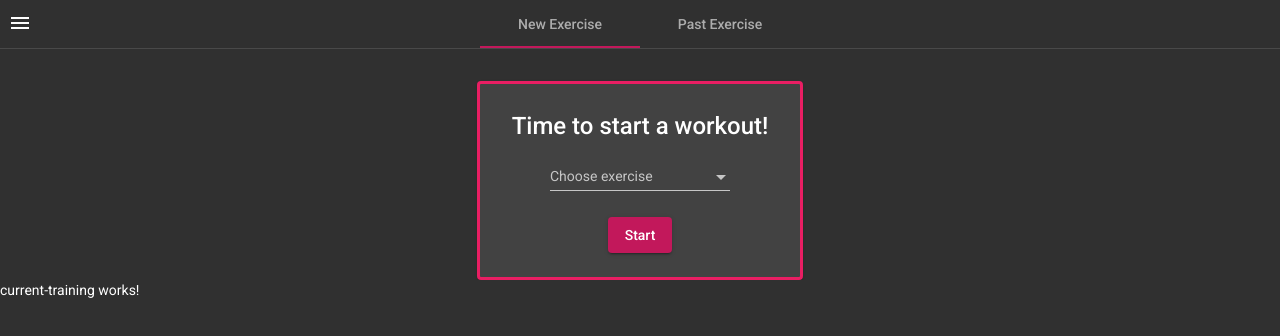
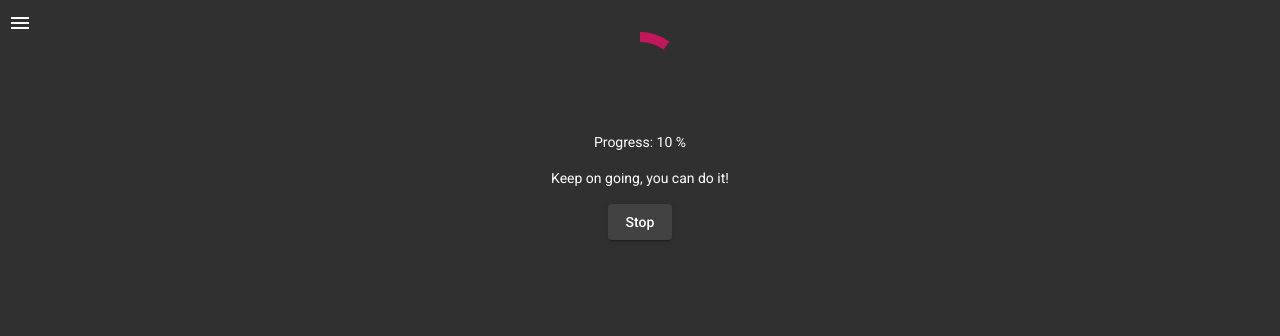
Before and after one commit to stepn1k/fitnessTracker, an Angular app: page /training in a window 1280 px wide. Both pictures are taken after a click on the button "Start". Shown: the top 336 px of the page. Built offline with nearby package versions, Linux system fonts and the light colour scheme.

Commit message:
added new training component

```diff
--- a/src/app/app.module.ts
+++ b/src/app/app.module.ts
@@ -12,9 +12,10 @@ import {PastTrainingsComponent} from './training/past-trainings/past-trainings.c
 import {WelcomeComponent} from './welcome/welcome.component';
 import {AppRoutingModule} from './app-routing.module';
 import {FormsModule} from '@angular/forms';
-import { SidenavComponent } from './sidenav/sidenav.component';
-import { SidenavListComponent } from './sidenav/sidenav-list/sidenav-list.component';
-import { SidenavItemComponent } from './sidenav/sidenav-list/sidenav-item/sidenav-item.component';
+import {SidenavComponent} from './sidenav/sidenav.component';
+import {SidenavListComponent} from './sidenav/sidenav-list/sidenav-list.component';
+import {SidenavItemComponent} from './sidenav/sidenav-list/sidenav-item/sidenav-item.component';
+import {StopTrainingComponent} from './training/current-training/stop-training.component';
 
 @NgModule({
   declarations: [
@@ -28,6 +29,7 @@ import { SidenavItemComponent } from './sidenav/sidenav-list/sidenav-item/sidena
     SidenavComponent,
     SidenavListComponent,
     SidenavItemComponent,
+    StopTrainingComponent
   ],
   imports: [
     BrowserModule,
@@ -37,7 +39,8 @@ import { SidenavItemComponent } from './sidenav/sidenav-list/sidenav-item/sidena
     FormsModule
   ],
   providers: [],
-  bootstrap: [AppComponent]
+  bootstrap: [AppComponent],
+  entryComponents: [StopTrainingComponent]
 })
 export class AppModule {
 }
--- a/src/app/material/material.module.ts
+++ b/src/app/material/material.module.ts
@@ -11,6 +11,8 @@ import {MatToolbarModule} from '@angular/material/toolbar';
 import {MatTabsModule} from '@angular/material/tabs';
 import {MatCardModule} from '@angular/material/card';
 import {MatSelectModule} from '@angular/material/select';
+import {MatProgressSpinnerModule} from '@angular/material/progress-spinner';
+import {MatDialogModule} from '@angular/material/dialog';
 
 const components = [
   MatButtonModule,
@@ -24,7 +26,9 @@ const components = [
   MatToolbarModule,
   MatTabsModule,
   MatCardModule,
-  MatSelectModule
+  MatSelectModule,
+  MatProgressSpinnerModule,
+  MatDialogModule
 ];
 
 @NgModule({
--- a/src/app/training/current-training/current-training.component.html
+++ b/src/app/training/current-training/current-training.component.html
@@ -1 +1,6 @@
-<p>current-training works!</p>
+<div class="progress-container">
+  <mat-spinner mode="determinate" color="primary" [value]="progress"></mat-spinner>
+  <p>Progress: {{progress}} %</p>
+  <p>Keep on going, you can do it!</p>
+  <button mat-raised-button type="button" (click)="onStop()">Stop</button>
+</div>
--- a/src/app/training/current-training/current-training.component.scss
+++ b/src/app/training/current-training/current-training.component.scss
@@ -0,0 +1,11 @@
+.progress-container {
+  display: flex;
+  justify-content: center;
+  align-items: center;
+  flex-direction: column;
+  margin-top: 2rem;
+
+  p {
+    margin-bottom: 1rem;
+  }
+}
--- a/src/app/training/current-training/current-training.component.ts
+++ b/src/app/training/current-training/current-training.component.ts
@@ -1,4 +1,6 @@
-import { Component, OnInit } from '@angular/core';
+import {Component, EventEmitter, OnInit, Output} from '@angular/core';
+import {MatDialog} from '@angular/material/dialog';
+import {StopTrainingComponent} from './stop-training.component';
 
 @Component({
   selector: 'app-current-training',
@@ -6,10 +8,38 @@ import { Component, OnInit } from '@angular/core';
   styleUrls: ['./current-training.component.scss']
 })
 export class CurrentTrainingComponent implements OnInit {
+  progress = 0;
+  timer: number;
 
-  constructor() { }
+  @Output() trainingExit = new EventEmitter();
+
+  constructor(private dialog: MatDialog) {
+  }
 
   ngOnInit(): void {
+    this.startOrResumeTimer();
+  }
+
+  startOrResumeTimer() {
+    this.timer = setInterval(() => {
+      this.progress += 5;
+      if (this.progress >= 100) {
+        clearInterval(this.timer);
+      }
+    }, 1000);
+  }
+
+  onStop() {
+    clearInterval(this.timer);
+    const dialogRef = this.dialog.open(
+      StopTrainingComponent, {data: {progress: this.progress}});
+    dialogRef.afterClosed().subscribe(result => {
+      if (result) {
+        this.trainingExit.emit();
+      } else {
+        this.startOrResumeTimer();
+      }
+    });
   }
 
 }
--- /dev/null
+++ b/src/app/training/current-training/stop-training.component.ts
@@ -0,0 +1,19 @@
+import {Component, Inject} from '@angular/core';
+import {MAT_DIALOG_DATA} from '@angular/material/dialog';
+
+@Component({
+  selector: 'app-stop-training',
+  template: `
+      <h2 mat-dialog-title>Are you sure?</h2>
+      <p>You already got {{passedData.progress}}%</p>
+      <mat-dialog-actions>
+          <button mat-raised-button color="primary" [mat-dialog-close]="false">No</button>
+          <button mat-raised-button color="basic" [mat-dialog-close]="true">Yes</button>
+      </mat-dialog-actions>
+  `,
+  styles: [':host{text-align:center;}', 'p{margin:0;}', 'h2{margin: 0}']
+})
+export class StopTrainingComponent {
+  constructor(@Inject(MAT_DIALOG_DATA) public passedData: any) {
+  }
+}
--- a/src/app/training/new-training/new-training.component.html
+++ b/src/app/training/new-training/new-training.component.html
@@ -21,7 +21,14 @@
       </mat-form-field>
     </mat-card-content>
     <mat-card-actions>
-      <button mat-raised-button color="primary">Start</button>
+      <button
+        mat-raised-button
+        color="primary"
+        type="button"
+        (click)="onTrainingStart()"
+      >
+        Start
+      </button>
     </mat-card-actions>
   </mat-card>
 </div>
--- a/src/app/training/new-training/new-training.component.ts
+++ b/src/app/training/new-training/new-training.component.ts
@@ -1,4 +1,4 @@
-import { Component, OnInit } from '@angular/core';
+import {Component, EventEmitter, OnInit, Output} from '@angular/core';
 
 @Component({
   selector: 'app-new-training',
@@ -7,9 +7,16 @@ import { Component, OnInit } from '@angular/core';
 })
 export class NewTrainingComponent implements OnInit {
 
-  constructor() { }
+  @Output() trainingStart = new EventEmitter<void>();
+
+  constructor() {
+  }
 
   ngOnInit(): void {
   }
 
+  onTrainingStart() {
+    this.trainingStart.emit();
+  }
+
 }
--- a/src/app/training/training.component.html
+++ b/src/app/training/training.component.html
@@ -1,9 +1,9 @@
-<mat-tab-group mat-align-tabs="center">
+<mat-tab-group mat-align-tabs="center" *ngIf="!onTrainingGoing">
   <mat-tab label="New Exercise">
-    <app-new-training></app-new-training>
+    <app-new-training (trainingStart)="onTrainingGoing = true"></app-new-training>
   </mat-tab>
   <mat-tab label="Past Exercise">
     <app-past-trainings></app-past-trainings>
   </mat-tab>
 </mat-tab-group>
-<app-current-training></app-current-training>
+<app-current-training *ngIf="onTrainingGoing" (trainingExit)="onTrainingGoing = false"></app-current-training>
--- a/src/app/training/training.component.ts
+++ b/src/app/training/training.component.ts
@@ -1,4 +1,4 @@
-import { Component, OnInit } from '@angular/core';
+import {Component, OnInit} from '@angular/core';
 
 @Component({
   selector: 'app-training',
@@ -6,8 +6,10 @@ import { Component, OnInit } from '@angular/core';
   styleUrls: ['./training.component.scss']
 })
 export class TrainingComponent implements OnInit {
+  onTrainingGoing = false;
 
-  constructor() { }
+  constructor() {
+  }
 
   ngOnInit(): void {
   }
```
